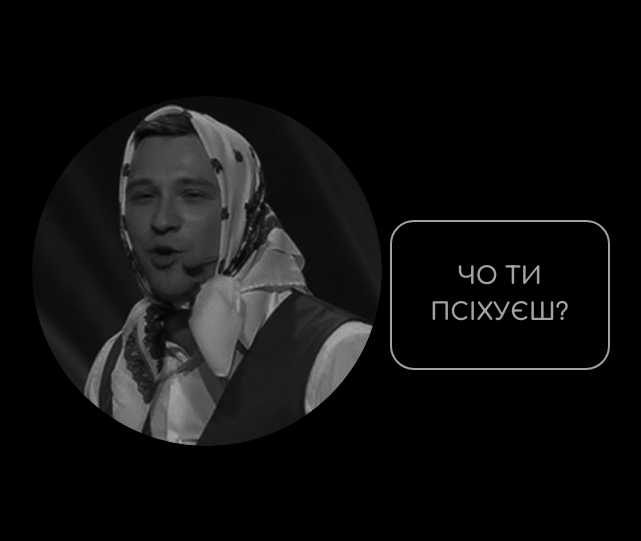
After one commit to sofijasljusar/Referee, a Django app: page /group/1/ in a window 1280 px wide. The commit adds this page. Shown: the top 541 px of the page, without its empty margins (319-960 px from the left). Run offline with Django 5.2, Linux system fonts and the light colour scheme.

Commit message:
Create UI layout according to the design: Group Detail page

```diff
--- a/static/whopays/css/styles.css
+++ b/static/whopays/css/styles.css
@@ -1,7 +1,7 @@
 body {
     background-color: black;
     color: white;
-    font-family: 'Itim', cursive;
+    font-family: "Comfortaa", sans-serif;
     font-size: 24px;
 }
 
@@ -29,5 +29,19 @@ body {
 
 .bigger-text {
   font-size: 40px;
-  line-height: 40px;
 }
+
+.big-circle-box {
+  height: 350px;
+  width: 350px;
+  border-radius: 50%;
+}
+
+.big-button {
+    height: 150px;
+    width: 220px;
+    border: 2px white solid;
+    border-radius: 24px;
+    font-weight: bold;
+    font-size: 24px;
+}
--- /dev/null
+++ b/templates/group-detail.html
@@ -0,0 +1,12 @@
+{% extends "base.html" %}
+{% load static %}
+{%  block content %}
+    <div class="row justify-content-center my-5">
+        <div class="col-auto text-center">
+{#            <img src="{% static 'whopays/images/can-pay.png' %}" class="big-circle-box"> #}
+{#            <button class="btn btn-outline-light mt-5 big-button">ТРИНЬ-ТРИНЬ<br>ФІТЬ-ФІТЬ</button>#}
+            <img src="{% static 'whopays/images/cannot-pay.png' %}" class="big-circle-box">
+            <button class="btn btn-outline-light mt-5 big-button disabled ">ЧО ТИ<br>ПСІХУЄШ?</button>
+        </div>
+    </div>
+{% endblock content %}
--- a/templates/signup.html
+++ b/templates/signup.html
@@ -3,7 +3,7 @@
 {%  block content %}
     <div class="row justify-content-center my-5">
         <div class="col-6">
-            <img src="{% static 'whopays/images/Illustration1.png' %}" style="height: 200px">
+            <img src="{% static 'whopays/images/cloud-image.png' %}" style="height: 200px">
         </div>
         <div class="col-4"></div>
     </div>
--- a/whopays/urls.py
+++ b/whopays/urls.py
@@ -6,5 +6,6 @@ urlpatterns = [
     path('group/<str:code>/reorder/', api_views.ReorderQueueAPIView.as_view(), name='reorder_queue'),
     path('signup/', views.SignupView.as_view(), name='signup'),
     path('groups/', views.GroupsView.as_view(), name='groups'),
+    path('group/<str:code>/', views.GroupDetailView.as_view(), name='group-detail'),
 
 ]
--- a/whopays/views.py
+++ b/whopays/views.py
@@ -7,3 +7,7 @@ class SignupView(TemplateView):
 
 class GroupsView(TemplateView):
     template_name = "groups.html"
+
+
+class GroupDetailView(TemplateView):
+    template_name = "group-detail.html"
```
Also changed, not shown: static/whopays/images/can-pay.png (added), static/whopays/images/cannot-pay.png (added), static/whopays/images/cloud-image.png (added).
